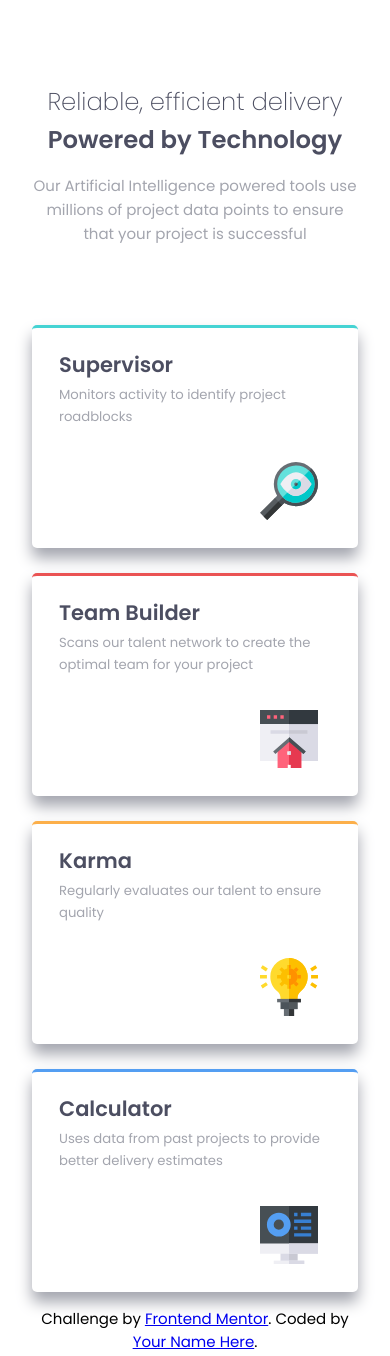
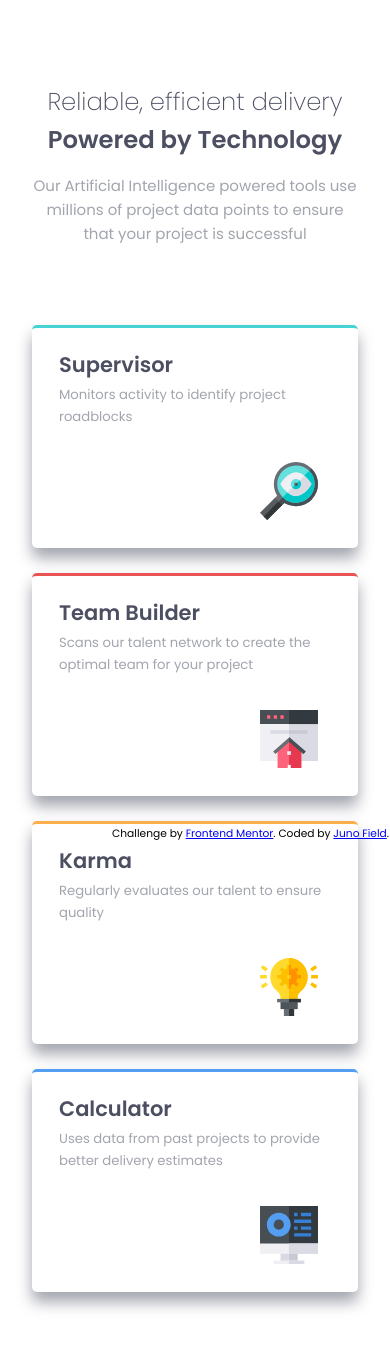
Before and after one commit to JunoField/fm7-four-card-feature-section, a website built with Parcel: page index.html in a window 390 px wide. Built offline with nearby package versions, Linux system fonts and the light colour scheme.

```diff
--- a/index.html
+++ b/index.html
@@ -51,7 +51,7 @@
   <footer>
     <p class="attribution">
       Challenge by <a href="https://www.frontendmentor.io?ref=challenge" target="_blank">Frontend Mentor</a>.
-      Coded by <a href="#">Your Name Here</a>.
+      Coded by <a href="https://github.com/JunoField/">Juno Field</a>.
     </p>
   </footer>
 </body>
--- a/style.scss
+++ b/style.scss
@@ -9,7 +9,7 @@
 body{
     font-family: 'Poppins', sans-serif;
     text-align: center;
-    margin: 83px 32px 83px 32px;
+    margin: 83px 32px 77px 32px;
     background-color: white;
 }
 
@@ -90,3 +90,13 @@
 #calculator-section{
     border-top-color: $blue;
 }
+
+footer{
+    position: fixed;
+    bottom: -9px;
+    right: 1px;
+
+    p{
+        font-size: 8pt;
+    }
+}
```
Also changed, not shown: dist/index.html, 2 other files.
